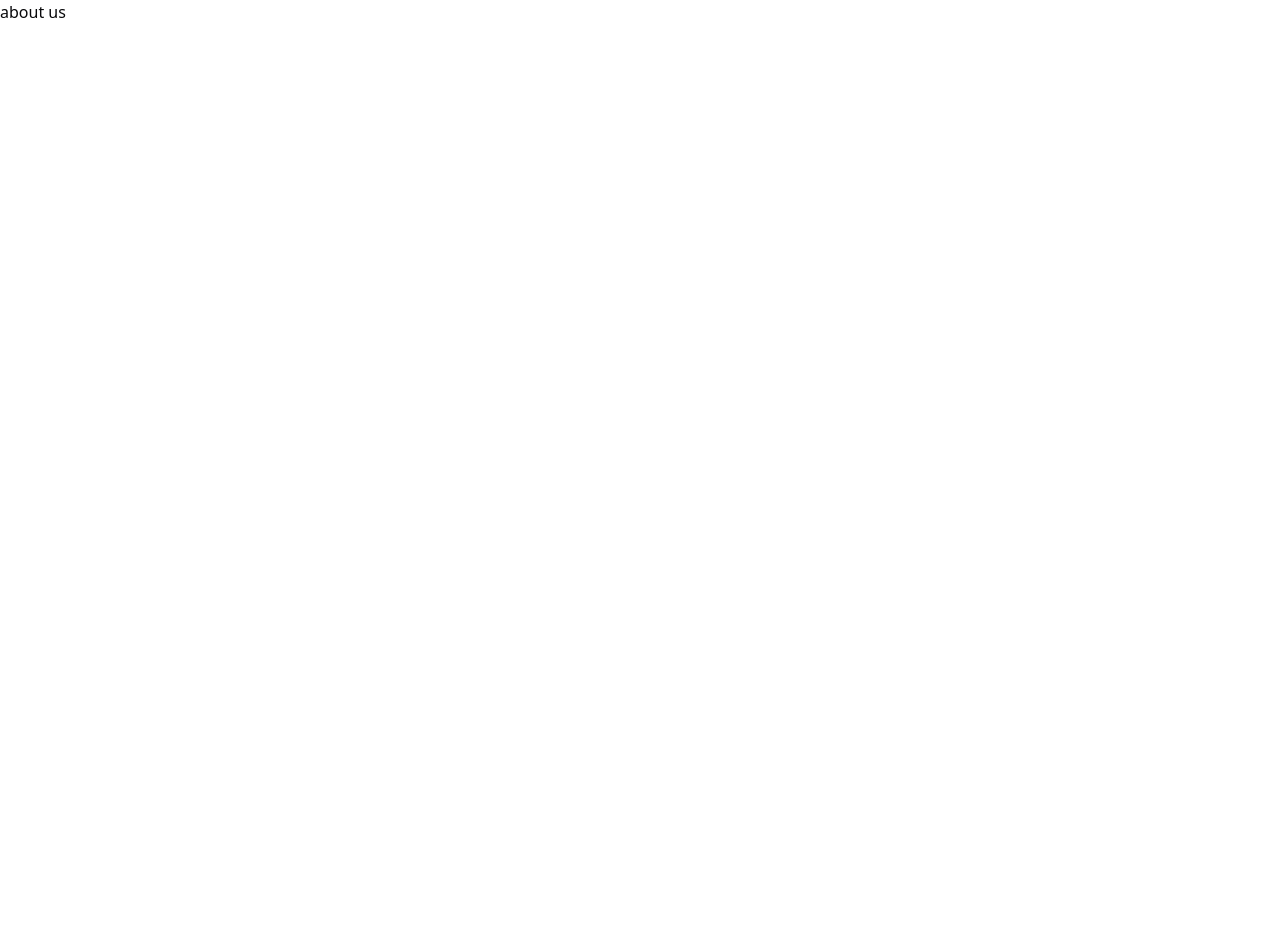
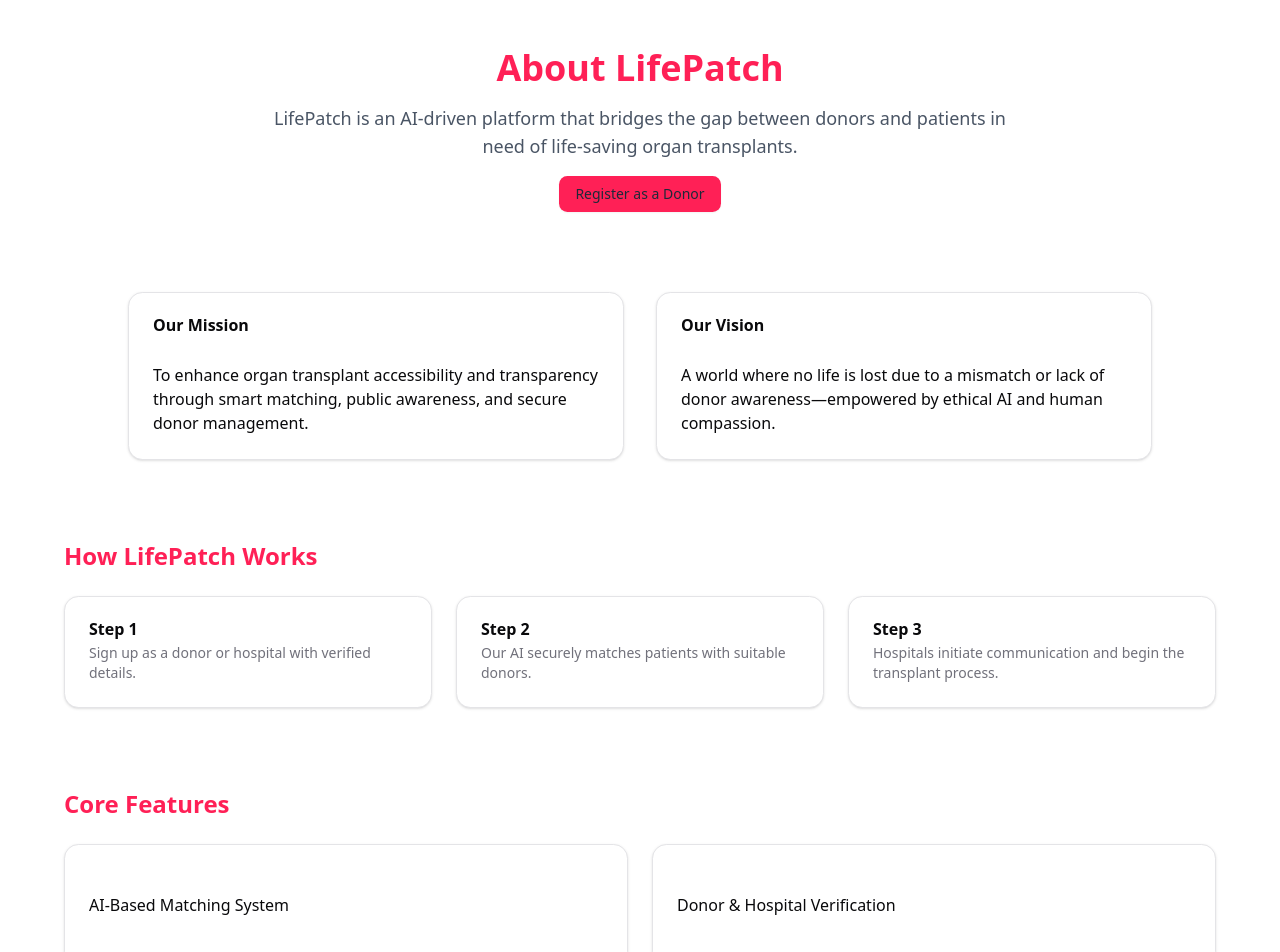
Before and after one commit to bimal009/LifePatch, a Next.js app: page /about-us in a window 1280 px wide. Shown: the top 952 px of the page. Before the commit the page ends 800 px from the top, so only its background shows below. Built offline with nearby package versions, Linux system fonts and the light colour scheme.

Commit message:
feat: add about us page

```diff
--- a/app/(root)/about-us/page.js
+++ b/app/(root)/about-us/page.js
@@ -1,7 +1,119 @@
-import React from "react";
+import {
+  Card,
+  CardContent,
+  CardHeader,
+  CardTitle,
+  CardDescription,
+} from "@/components/ui/card";
+import { Button } from "@/components/ui/button";
 
-const page = () => {
-  return <div>about us</div>;
-};
+export default function AboutPage() {
+  return (
+    <div className="min-h-screen bg-[var(--surface)] text-gray-800 py-12 px-6 space-y-20">
+      {/* Hero Section */}
+      <section className="text-center max-w-3xl mx-auto space-y-4">
+        <h1 className="text-4xl font-bold text-[var(--primary)]">
+          About LifePatch
+        </h1>
+        <p className="text-lg text-gray-600">
+          LifePatch is an AI-driven platform that bridges the gap between donors
+          and patients in need of life-saving organ transplants.
+        </p>
+        <Button className="bg-[var(--primary)] text-[var(--text-on-primary)] hover:bg-[var(--primary-dark)]">
+          Register as a Donor
+        </Button>
+      </section>
 
-export default page;
+      {/* Mission & Vision */}
+      <section className="max-w-5xl mx-auto grid md:grid-cols-2 gap-8">
+        <Card>
+          <CardHeader>
+            <CardTitle>Our Mission</CardTitle>
+          </CardHeader>
+          <CardContent>
+            <p>
+              To enhance organ transplant accessibility and transparency through
+              smart matching, public awareness, and secure donor management.
+            </p>
+          </CardContent>
+        </Card>
+        <Card>
+          <CardHeader>
+            <CardTitle>Our Vision</CardTitle>
+          </CardHeader>
+          <CardContent>
+            <p>
+              A world where no life is lost due to a mismatch or lack of donor
+              awareness—empowered by ethical AI and human compassion.
+            </p>
+          </CardContent>
+        </Card>
+      </section>
+
+      {/* How It Works */}
+      <section className="max-w-6xl mx-auto">
+        <h2 className="text-2xl font-semibold text-[var(--primary)] mb-6">
+          How LifePatch Works
+        </h2>
+        <div className="grid md:grid-cols-3 gap-6">
+          {[
+            {
+              title: "Step 1",
+              desc: "Sign up as a donor or hospital with verified details.",
+            },
+            {
+              title: "Step 2",
+              desc: "Our AI securely matches patients with suitable donors.",
+            },
+            {
+              title: "Step 3",
+              desc: "Hospitals initiate communication and begin the transplant process.",
+            },
+          ].map((step, idx) => (
+            <Card key={idx}>
+              <CardHeader>
+                <CardTitle>{step.title}</CardTitle>
+                <CardDescription>{step.desc}</CardDescription>
+              </CardHeader>
+            </Card>
+          ))}
+        </div>
+      </section>
+
+      {/* Features */}
+      <section className="max-w-6xl mx-auto space-y-6">
+        <h2 className="text-2xl font-semibold text-[var(--primary)]">
+          Core Features
+        </h2>
+        <div className="grid md:grid-cols-2 gap-6">
+          {[
+            "AI-Based Matching System",
+            "Donor & Hospital Verification",
+            "Location-Aware Suggestions",
+            "Anonymized Medical History Matching",
+            "Secure Communication Channel",
+            "Awareness Drives & Campaigns",
+          ].map((feature, idx) => (
+            <Card key={idx}>
+              <CardContent className="py-6 font-medium">{feature}</CardContent>
+            </Card>
+          ))}
+        </div>
+      </section>
+
+      {/* Call to Action */}
+      <section className="text-center max-w-2xl mx-auto space-y-4">
+        <h2 className="text-3xl font-bold text-[var(--primary)]">
+          Be the Patch That Saves a Life
+        </h2>
+        <p className="text-gray-600">
+          Whether you're a donor or a healthcare provider, LifePatch connects
+          your intent with real lives in need.
+        </p>
+        <Button className="bg-[var(--primary)] text-[var(--text-on-primary)] hover:bg-[var(--primary-dark)]">
+          Join the Network
+        </Button>
+      </section>
+    </div>
+  );
+}
```
